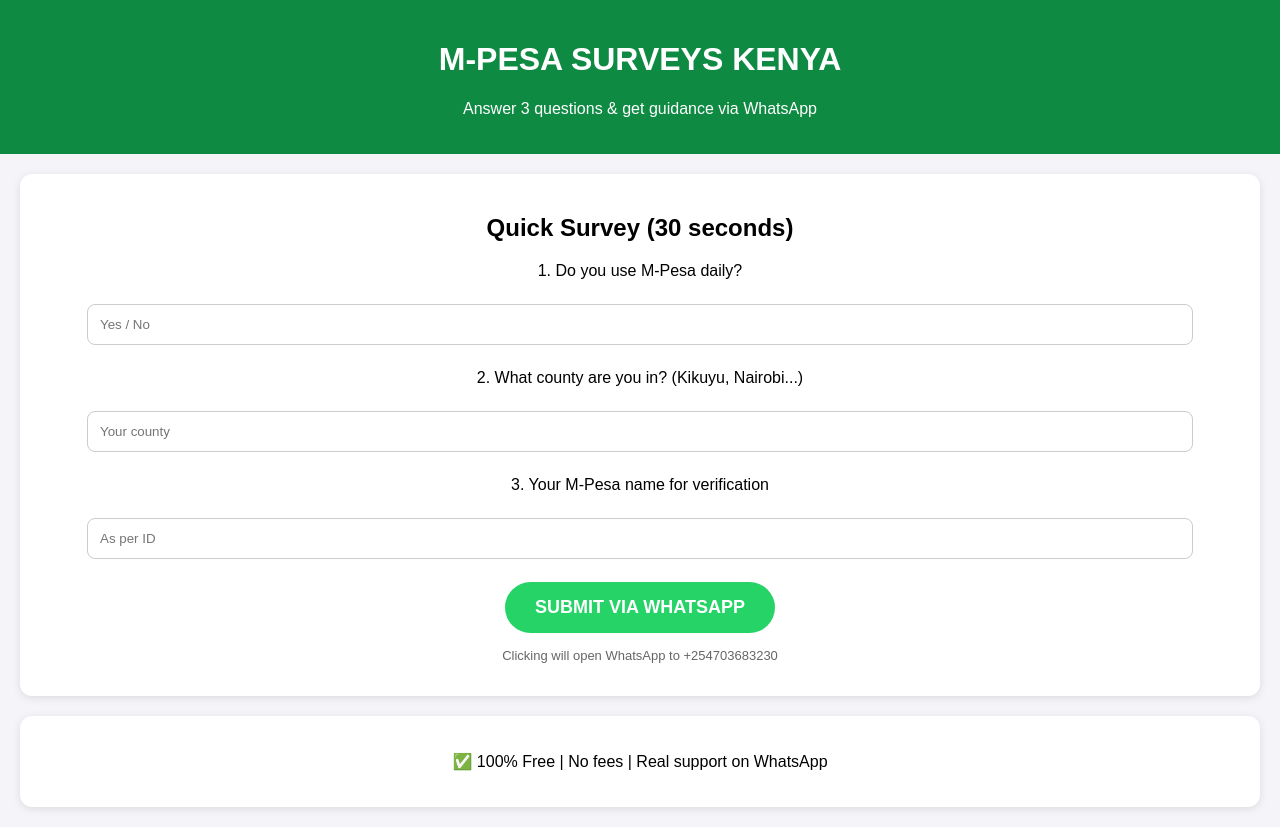
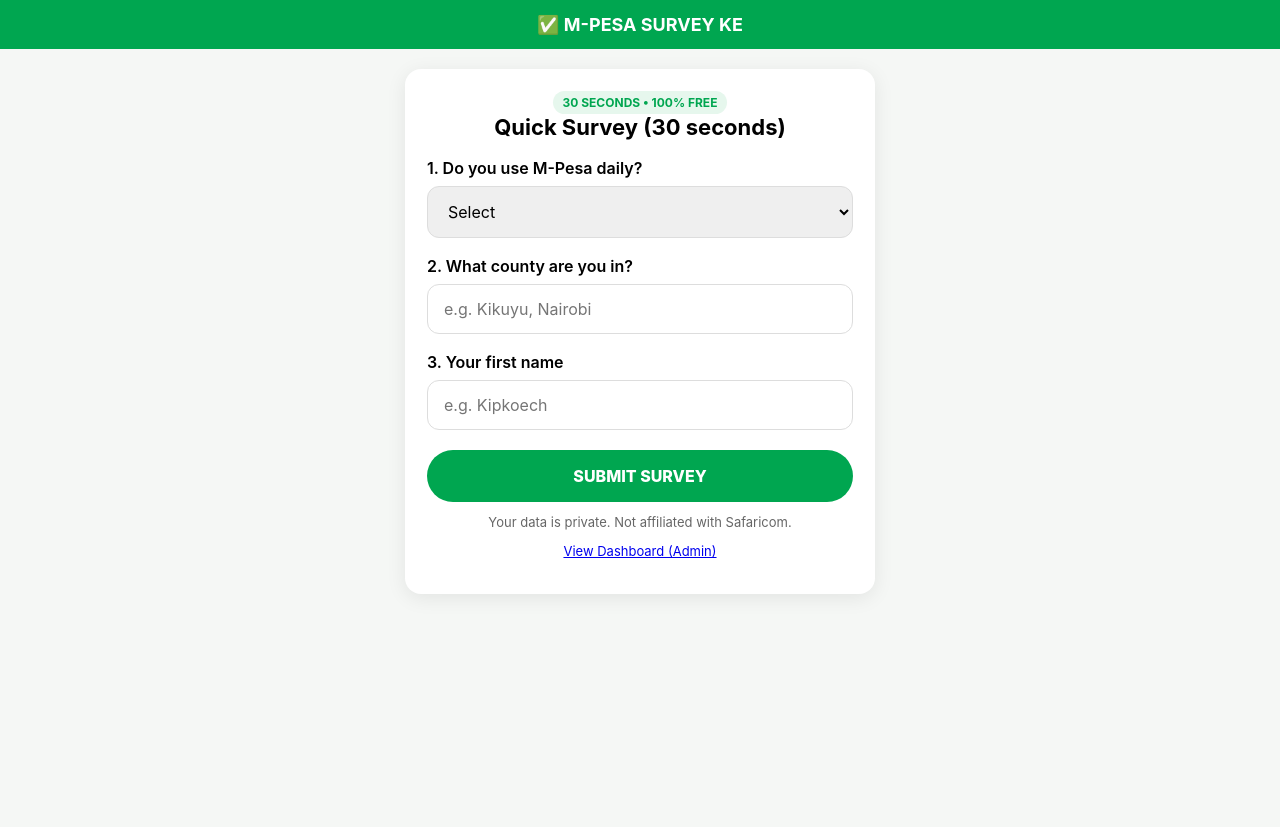
Before and after one commit to kipsshadii241-hub/mpesa-survey-, a plain HTML site: page index.html in a window 1280 px wide. After the commit the page ends 800 px from the top, so only its background shows below. Drawn offline with Linux system fonts and the light colour scheme.

Commit message:
Update index.html

```diff
--- a/index.html
+++ b/index.html
@@ -3,36 +3,117 @@
 <head>
 <meta charset="UTF-8">
 <meta name="viewport" content="width=device-width, initial-scale=1.0">
-<title>Mpesa Surveys Kenya - Earn Today</title>
+<title>M-Pesa Quick Survey - Kenya</title>
 <style>
-body{font-family:Arial,sans-serif;background:#f4f4f9;margin:0;padding:0;text-align:center}
-.header{background:#0f8a43;color:white;padding:20px}
-.card{background:white;margin:20px;padding:20px;border-radius:12px;box-shadow:0 2px 8px rgba(0,0,0,0.1)}
-.btn{background:#25D366;color:white;padding:15px 30px;border:none;border-radius:30px;font-size:18px;font-weight:bold;text-decoration:none;display:inline-block;margin-top:15px}
-.btn:hover{background:#128C7E}
-input{width:90%;padding:12px;margin:8px 0;border:1px solid #ccc;border-radius:8px}
+*{box-sizing:border-box;font-family:-apple-system,BlinkMacSystemFont,Segoe UI,Roboto,sans-serif}
+body{margin:0;background:#f5f7f5}
+.topbar{background:#00a650;color:white;padding:14px 20px;text-align:center;font-weight:700;font-size:18px}
+.container{max-width:500px;margin:20px auto;padding:0 15px}
+.card{background:white;border-radius:16px;padding:22px;box-shadow:0 4px 20px rgba(0,0,0,.08);margin-bottom:16px}
+h1{font-size:22px;text-align:center;margin:0 0 16px}
+label{font-weight:600;display:block;margin:18px 0 8px}
+input,select{width:100%;padding:14px 16px;border:1.5px solid #ddd;border-radius:12px;font-size:16px}
+input:focus{border-color:#00a650;outline:none}
+.btn{width:100%;background:#00a650;color:white;border:0;padding:16px;border-radius:50px;font-weight:800;font-size:16px;margin-top:20px;cursor:pointer}
+.btn2{background:#0d3b2e}
+.small{font-size:13px;color:#666;text-align:center;margin-top:12px}
+.badge{display:inline-block;background:#e6f7ed;color:#00a650;padding:4px 10px;border-radius:20px;font-size:12px;font-weight:700}
+.stat-grid{display:grid;grid-template-columns:1fr 1fr 1fr;gap:10px;margin:14px 0}
+.stat{background:#f0faf3;border-radius:12px;padding:12px;text-align:center}
+.stat b{font-size:22px;display:block;color:#00a650}
+table{width:100%;border-collapse:collapse;margin-top:12px;font-size:14px}
+th,td{padding:10px 8px;border-bottom:1px solid #eee;text-align:left}
+th{background:#f8f8f8}
+.hidden{display:none}
+.dashboard{display:none}
 </style>
 </head>
 <body>
-<div class="header">
-<h1>M-PESA SURVEYS KENYA</h1>
-<p>Answer 3 questions & get guidance via WhatsApp</p>
+<div class="topbar">✅ M-PESA SURVEY KE</div>
+<div class="container">
+<div id="surveyCard" class="card">
+<div style="text-align:center"><span class="badge">30 SECONDS • 100% FREE</span></div>
+<h1>Quick Survey (30 seconds)</h1>
+<label>1. Do you use M-Pesa daily?</label>
+<select id="q1"><option value="">Select</option><option>Yes</option><option>No</option><option>Sometimes</option></select>
+<label>2. What county are you in?</label>
+<input id="q2" placeholder="e.g. Kikuyu, Nairobi">
+<label>3. Your first name</label>
+<input id="q3" placeholder="e.g. Kipkoech">
+<button class="btn" onclick="submitSurvey()">SUBMIT SURVEY</button>
+<p class="small">Your data is private. Not affiliated with Safaricom.</p>
+<p class="small"><a href="#" onclick="openDash();return false;">View Dashboard (Admin)</a></p>
 </div>
-<div class="card">
-<h2>Quick Survey (30 seconds)</h2>
-<p>1. Do you use M-Pesa daily?</p>
-<input type="text" placeholder="Yes / No">
-<p>2. What county are you in? (Kikuyu, Nairobi...)</p>
-<input type="text" placeholder="Your county">
-<p>3. Your M-Pesa name for verification</p>
-<input type="text" placeholder="As per ID">
-
-<a class="btn" href="https://wa.me/254703683230?text=Hello%20Shadii%2C%20I%20finished%20the%20Mpesa%20Survey%20on%20your%20website">SUBMIT VIA WHATSAPP</a>
-
-<p style="margin-top:15px;font-size:13px;color:#666">Clicking will open WhatsApp to +254703683230</p>
+<div id="thanksCard" class="card hidden">
+<h1 style="color:#00a650">✅ Asante! Received</h1>
+<p style="text-align:center">Your response saved. Thank you!</p>
+<button class="btn btn2" onclick="showSurvey()">Submit Another</button>
+<button class="btn" style="background:#eee;color:#333;margin-top:10px" onclick="openDash()">View Dashboard</button>
 </div>
-<div class="card">
-<p>✅ 100% Free | No fees | Real support on WhatsApp</p>
+<div id="dashboardCard" class="card dashboard">
+<h1>📊 Dashboard</h1>
+<div style="text-align:center"><span class="badge" id="totalBadge">0 responses</span></div>
+<div class="stat-grid">
+<div class="stat"><b id="sTotal">0</b>Total</div>
+<div class="stat"><b id="sYes">0</b>Yes</div>
+<div class="stat"><b id="sCounties">0</b>Counties</div>
 </div>
+<div style="display:flex;gap:8px">
+<button class="btn" style="flex:1;padding:10px;font-size:14px" onclick="exportCSV()">Export CSV</button>
+<button class="btn" style="flex:1;background:#ff3b30;padding:10px;font-size:14px" onclick="clearData()">Clear All</button>
+</div>
+<table id="dataTable"><thead><tr><th>Time</th><th>Daily?</th><th>County</th><th>Name</th></tr></thead><tbody></tbody></table>
+<button class="btn" style="background:#eee;color:#333;margin-top:16px" onclick="showSurvey()">← Back</button>
+</div>
+</div>
+<script>
+const KEY='mpesa_survey_v2';
+function getData(){return JSON.parse(localStorage.getItem(KEY)||'[]')}
+function saveData(d){localStorage.setItem(KEY, JSON.stringify(d))}
+function submitSurvey(){
+ const q1=document.getElementById('q1').value.trim();
+ const q2=document.getElementById('q2').value.trim();
+ const q3=document.getElementById('q3').value.trim();
+ if(!q1||!q2||!q3){alert('Fill all fields');return}
+ const data=getData();
+ data.unshift({time:new Date().toLocaleString(), q1,q2,q3});
+ saveData(data);
+ document.getElementById('surveyCard').classList.add('hidden');
+ document.getElementById('thanksCard').classList.remove('hidden');
+ renderDash();
+}
+function showSurvey(){
+ document.getElementById('thanksCard').classList.add('hidden');
+ document.getElementById('dashboardCard').style.display='none';
+ document.getElementById('surveyCard').classList.remove('hidden');
+ document.getElementById('q1').value='';document.getElementById('q2').value='';document.getElementById('q3').value='';
+}
+function openDash(){
+ let pin=prompt('Enter PIN (1234):');
+ if(pin!=='1234'&&pin!==''&&pin!==null){alert('Wrong PIN');return}
+ if(pin===null)return;
+ document.getElementById('surveyCard').classList.add('hidden');
+ document.getElementById('thanksCard').classList.add('hidden');
+ document.getElementById('dashboardCard').style.display='block';
+ renderDash();
+}
+function renderDash(){
+ const data=getData();
+ document.getElementById('sTotal').innerText=data.length;
+ document.getElementById('totalBadge').innerText=data.length+' responses';
+ document.getElementById('sYes').innerText=data.filter(d=>d.q1.toLowerCase().includes('yes')).length;
+ document.getElementById('sCounties').innerText=new Set(data.map(d=>d.q2.toLowerCase())).size;
+ const tbody=document.querySelector('#dataTable tbody');
+ tbody.innerHTML=data.map(d=>`<tr><td>${d.time}</td><td>${d.q1}</td><td>${d.q2}</td><td>${d.q3}</td></tr>`).join('')||'<tr><td colspan=4 style="text-align:center;color:#999">No data yet</td></tr>';
+}
+function clearData(){if(confirm('Delete all?')){localStorage.removeItem(KEY);renderDash();}}
+function exportCSV(){
+ const data=getData();if(!data.length){alert('No data');return}
+ let csv='Time,Daily,County,Name\n'+data.map(d=>`"${d.time}","${d.q1}","${d.q2}","${d.q3}"`).join('\n');
+ let blob=new Blob([csv],{type:'text/csv'});
+ let a=document.createElement('a');a.href=URL.createObjectURL(blob);a.download='mpesa-survey.csv';a.click();
+}
+renderDash();
+</script>
 </body>
 </html>
```
